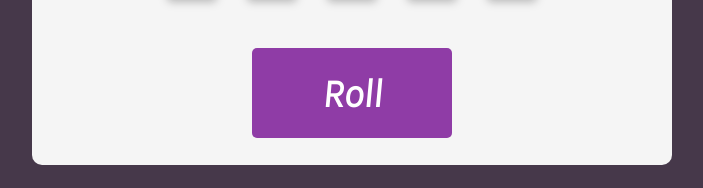
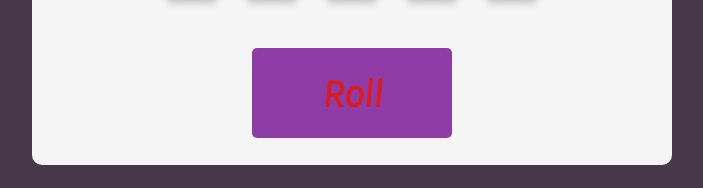
Before and after one commit to DarioCostaAlves/TenziesGame, a React (Create React App) app: page / in a window 1280 px wide. Shown: the part 495-683 px from the top of the page, without its empty margins (288-991 px from the left). Built offline with nearby package versions, Linux system fonts and the light colour scheme.

Commit message:
styles experience

```diff
--- a/src/styles.css
+++ b/src/styles.css
@@ -63,7 +63,7 @@ body{
     width: 200px;
     height:90px;
     background-color:#8f3ca6;
-    color: #FFFFFF;
+    color: #df1a1a;
     font-family: 'Karla', sans-serif;
     font-size: 2.5em;
     font-weight: bold;
```
